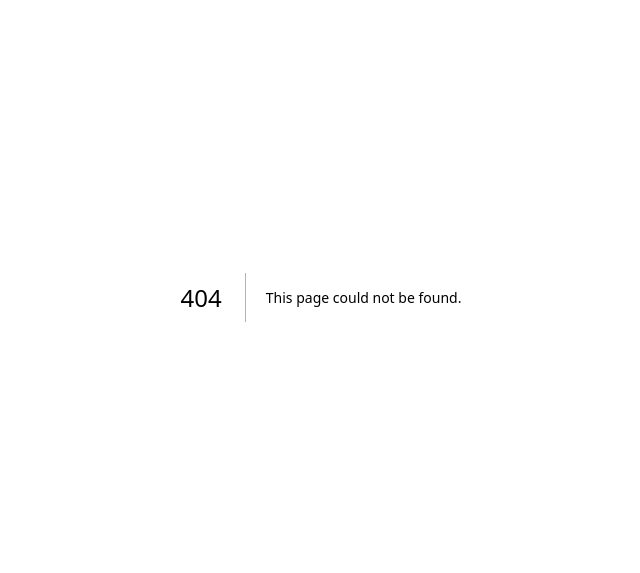
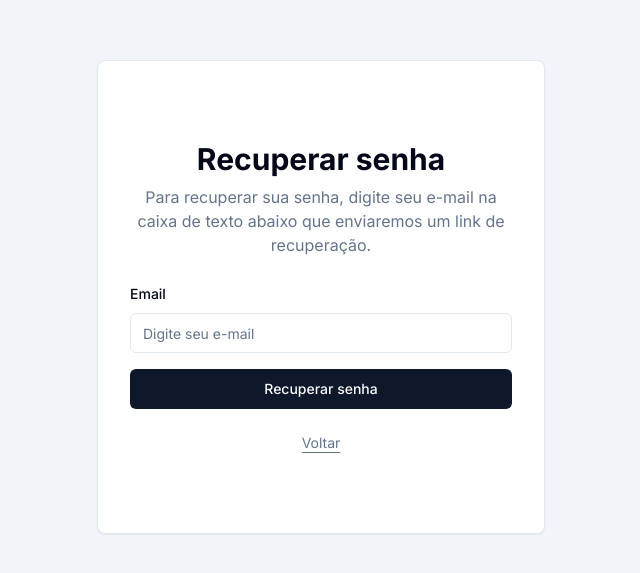
Before and after one commit to gabriel12121/lynx-checkout, a Next.js app: page /forgot-password in a window 1280 px wide. Before the commit this address had no page. Shown: the part 103-676 px from the top of the page, without its empty margins (319-959 px from the left). Built offline with nearby package versions, Linux system fonts and the light colour scheme.

Commit message:
esqueceu senha

```diff
--- /dev/null
+++ b/src/app/forgot-password/page.tsx
@@ -0,0 +1,39 @@
+import { Card } from "@/components/ui/card"
+import { Label } from "@/components/ui/label"
+import { Input } from "@/components/ui/input"
+import Link from "next/link"
+import { Button } from "@/components/ui/button"
+export default function ForgotPassword(){
+	return(
+          <div className="flex items-center justify-center min-h-[100dvh] bg-muted">
+      <Card className="w-full max-w-md p-6 md:p-8">
+
+        <div className="mx-auto max-w-md space-y-6 py-12">
+      <div className="space-y-2 text-center">
+        <h1 className="text-3xl font-bold">Recuperar senha
+</h1>
+        <p className="text-muted-foreground">
+          Para recuperar sua senha, digite seu e-mail na caixa de texto abaixo que enviaremos um link de recuperação.
+
+
+        </p>
+      </div>
+      <form className="space-y-4">
+        <div className="space-y-2">
+          <Label htmlFor="email">Email</Label>
+          <Input id="email" type="email" placeholder="Digite seu e-mail" required />
+        </div>
+        <Button type="submit" className="w-full">
+          Recuperar senha
+        </Button>
+      </form>
+      <div className="text-center text-sm text-muted-foreground">
+        <Link href="#" className="underline underline-offset-4" prefetch={false}>
+          Voltar
+        </Link>
+      </div>
+    </div>
+      </Card>
+    </div>
+  )
+}
--- a/src/app/login/page.tsx
+++ b/src/app/login/page.tsx
@@ -17,7 +17,7 @@
           <div className="space-y-2">
             <div className="flex items-center justify-between">
               <Label htmlFor="password">Senha</Label>
-              <Link href="#" className="text-sm text-muted-foreground hover:underline" prefetch={false}>
+              <Link href="/forgot-password" className="text-sm text-muted-foreground hover:underline" prefetch={false}>
                 Esqueceu sua senha?
               </Link>
             </div>
```
